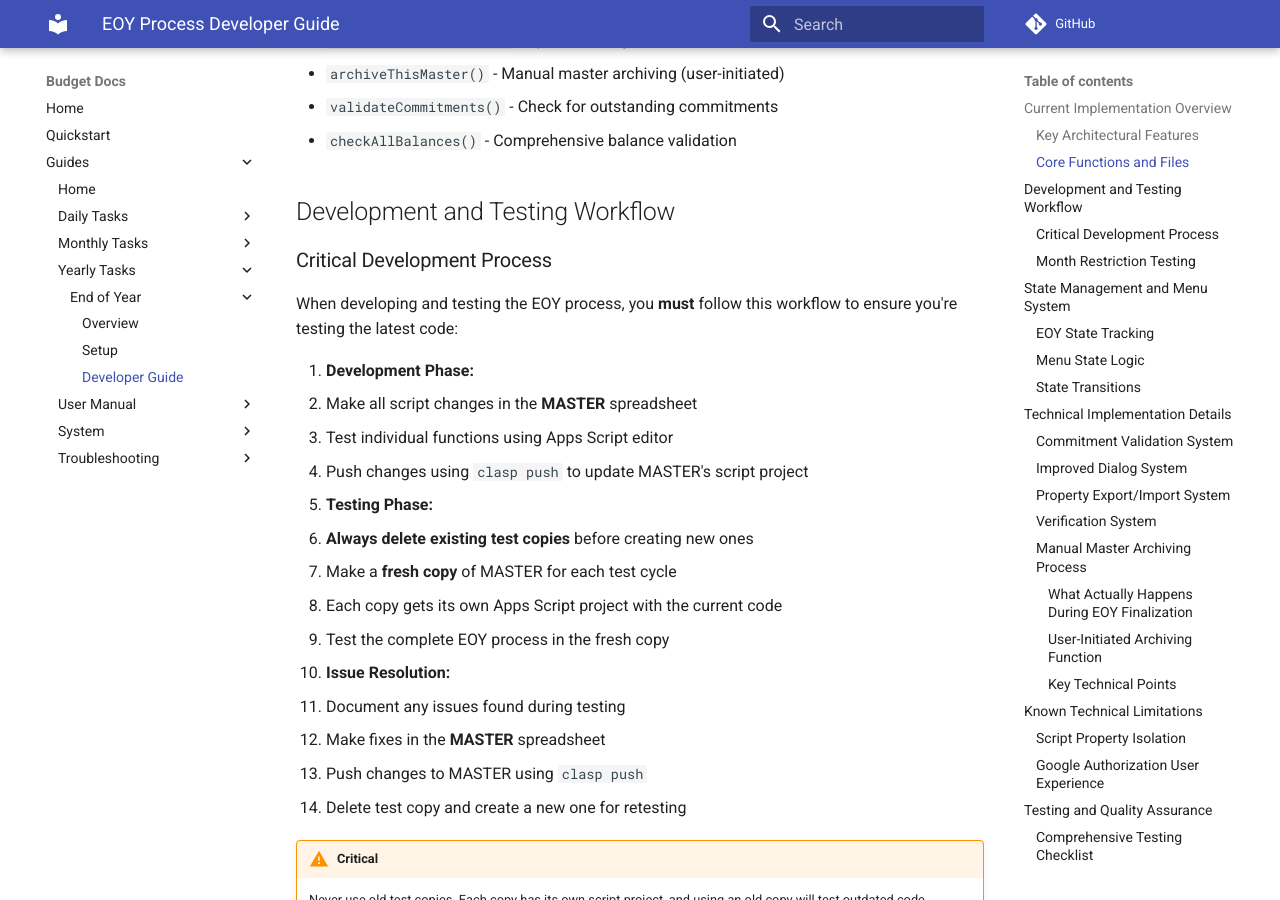
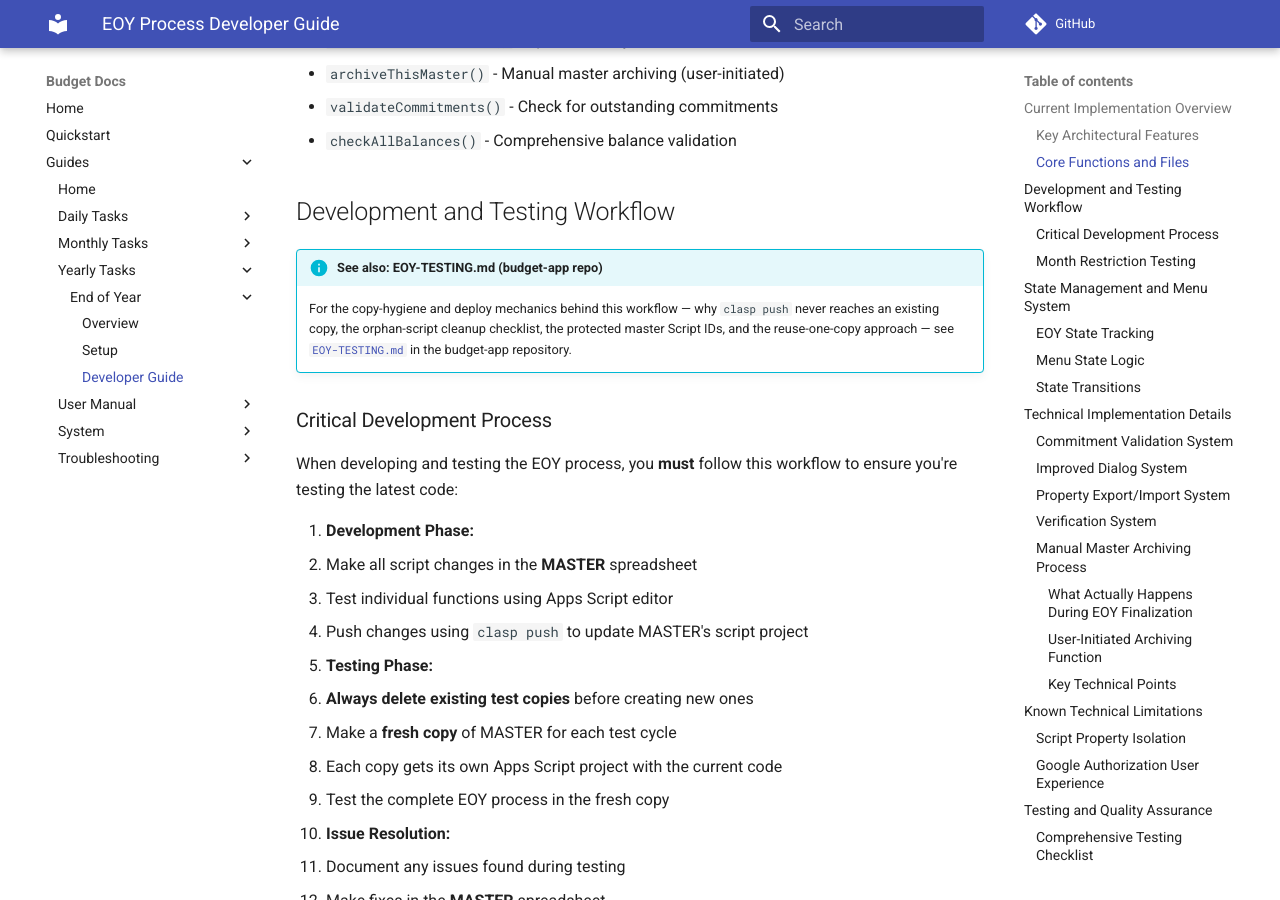
Before and after one commit to griadooss/budget-docs, an MkDocs documentation site: the page built from docs/guides/yearly-tasks/end-of-year/developer-guide.md, in a window 1280 px wide and 900 px high, scrolled down 1260 px. Built offline with MkDocs 1.6.1 and Material for MkDocs 9.7.7, drawn with Linux system fonts in a browser that asks for light colours; comment, search, counter and statistics services are not loaded.

Commit message:
docs(eoy): cross-link developer guide to EOY-TESTING.md
Add an info callout in the testing-workflow section linking to EOY-TESTING.md
in the budget-app repo (copy hygiene, deploy mechanics, orphan-script cleanup,
protected master Script IDs). External GitHub URL, so it doesn't affect the
strict build.

Co-Authored-By: Claude Opus 4.8 <noreply@anthropic.com>

```diff
--- a/docs/guides/yearly-tasks/end-of-year/developer-guide.md
+++ b/docs/guides/yearly-tasks/end-of-year/developer-guide.md
@@ -40,6 +40,9 @@ The EOY implementation is primarily contained in `src/utility/yearEndBudget.js`:
   - `checkAllBalances()` - Comprehensive balance validation
 
 ## Development and Testing Workflow
+
+!!! info "See also: EOY-TESTING.md (budget-app repo)"
+    For the copy-hygiene and deploy mechanics behind this workflow — why `clasp push` never reaches an existing copy, the orphan-script cleanup checklist, the protected master Script IDs, and the reuse-one-copy approach — see [`EOY-TESTING.md`](https://github.com/griadooss/GS-Budget-App/blob/main/EOY-TESTING.md) in the budget-app repository.
 
 ### Critical Development Process
 
```
